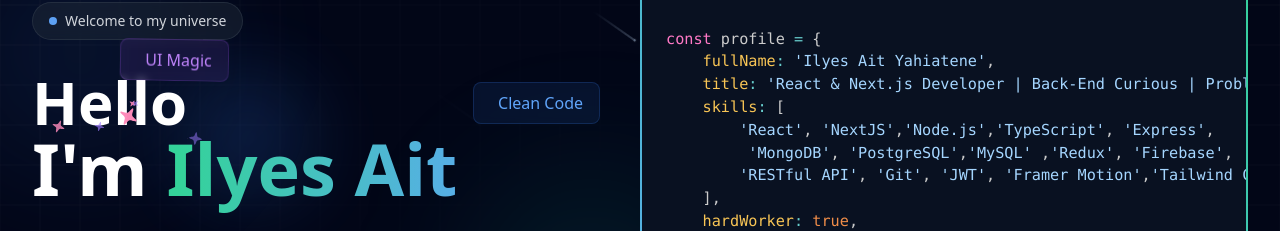
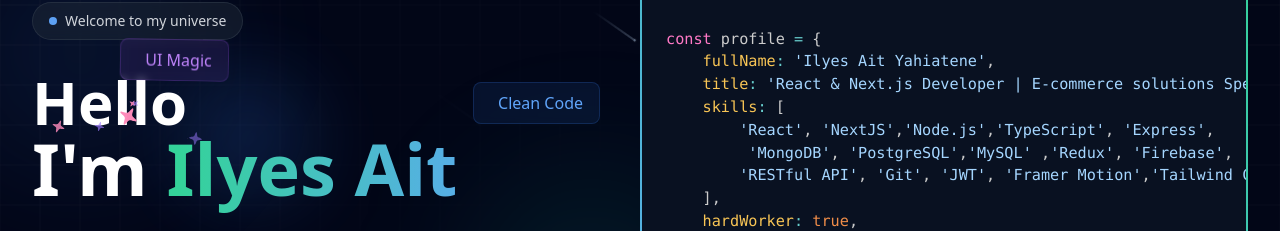
Before and after one commit to hunchodragovic/ilyesPortfolio, a React (Vite) app: page / in a window 1280 px wide. Shown: the part 155-386 px from the top of the page. Built offline with nearby package versions, Linux system fonts and the light colour scheme.

Commit message:
slight change

```diff
--- a/src/pages/Hero/Hero.jsx
+++ b/src/pages/Hero/Hero.jsx
@@ -50,7 +50,7 @@
   const [code] = useState(`
 const profile = {
     fullName: 'Ilyes Ait Yahiatene',
-    title: 'React & Next.js Developer | Back-End Curious | Problem Solver in Progress',
+    title: 'React & Next.js Developer | E-commerce solutions Specialist',
     skills: [
         'React', 'NextJS','Node.js','TypeScript', 'Express',
          'MongoDB', 'PostgreSQL','MySQL' ,'Redux', 'Firebase',
```
